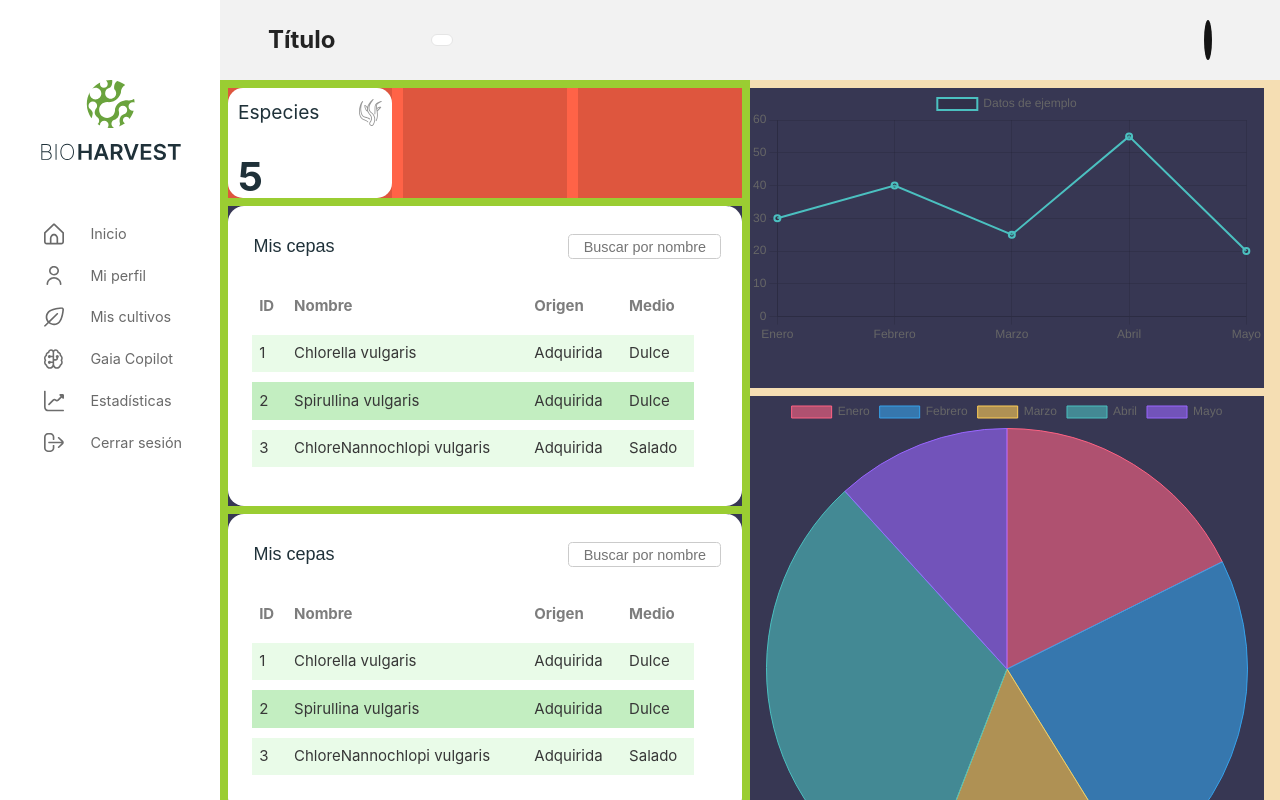
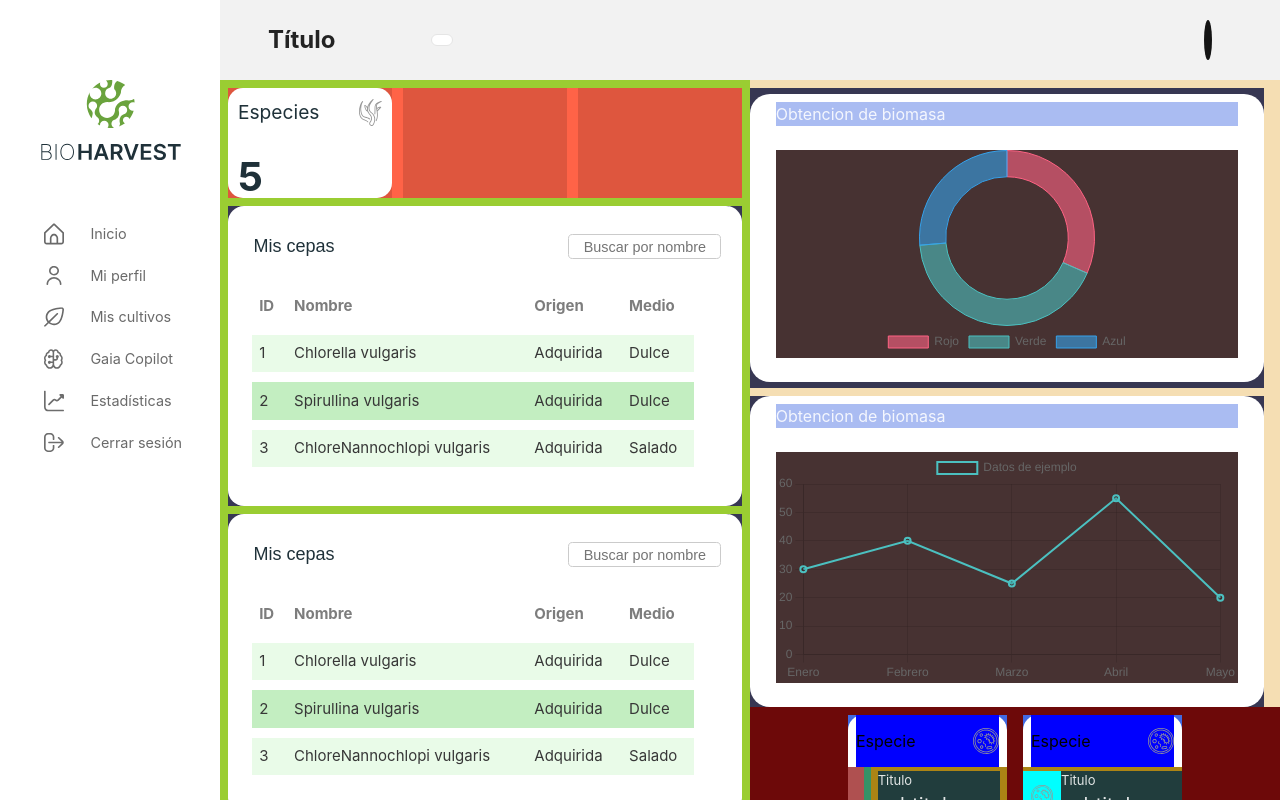
Before and after one commit to ReplacedSpace17/HackathonDMF-WebApp-Front, a React (Vite) app: page /Home in a window 1280 px wide. Built offline with nearby package versions, Linux system fonts and the light colour scheme.

Commit message:
config para pantallas pequeñas

```diff
--- /dev/null
+++ b/src/Components/CardCultivos/CardBottomCultivo.jsx
@@ -0,0 +1,37 @@
+import './infoCultivo.css';
+import React from 'react';
+
+import CultivoIcon from '../../assets/Components/Icons/cultivo.svg';
+
+function CardBottomCultivo() {
+  return (
+    <div className="containerParameters">
+     <div className="contentTop">
+        <p>Especie</p>
+        <img src={CultivoIcon} className="iconCultivoCard" />
+     </div>
+     <div className="contentCenter">
+        <div className="line"></div>
+        <div className="infoCultivo">
+         <div className="containerText">
+            <p className='titleCardEspecie'>Titulo</p>
+            <p className='valueCardEspecie'>subtitulo</p>
+         </div>
+         <div className="containerText">
+            <p className='titleCardEspecie'>Titulo</p>
+            <p className='valueCardEspecie'>subtitulo</p>
+         </div>
+         <div className="containerText">
+            <p className='titleCardEspecie'>Titulo</p>
+            <p className='valueCardEspecie'>subtitulo</p>
+         </div>
+        </div>
+     </div>
+     <div className="contentBottom">
+        <button>Obtener biomasa</button>
+     </div>
+    </div>
+  )
+}
+
+export default CardBottomCultivo;
--- /dev/null
+++ b/src/Components/CardCultivos/CardBottomParametros.jsx
@@ -0,0 +1,48 @@
+import './infoCultivo.css';
+import React from 'react';
+
+import CultivoIcon from '../../assets/Components/Icons/cultivo.svg';
+
+function CardBottomParametros() {
+   return (
+      <div className="containerParameters">
+         <div className="contentTop">
+            <p>Especie</p>
+            <img src={CultivoIcon} className="iconCultivoCard" />
+         </div>
+         <div className="contentCenter">
+
+            <div className="infoCultivo">
+               <div className="containerIconText">
+                  <img src={CultivoIcon} className="iconParametroCard" />
+                  <div className="containerText">
+                     <p className='titleCardEspecie'>Titulo</p>
+                     <p className='valueCardEspecie'>subtitulo</p>
+                  </div>
+               </div>
+               <div className="containerIconText">
+                  <img src={CultivoIcon} className="iconParametroCard" />
+                  <div className="containerText">
+                     <p className='titleCardEspecie'>Titulo</p>
+                     <p className='valueCardEspecie'>subtitulo</p>
+                  </div>
+               </div>
+               <div className="containerIconText">
+                  <img src={CultivoIcon} className="iconParametroCard" />
+                  <div className="containerText">
+                     <p className='titleCardEspecie'>Titulo</p>
+                     <p className='valueCardEspecie'>subtitulo</p>
+                  </div>
+               </div>
+
+
+            </div>
+         </div>
+         <div className="contentBottom">
+            <button>Obtener biomasa</button>
+         </div>
+      </div>
+   )
+}
+
+export default CardBottomParametros;
--- /dev/null
+++ b/src/Components/CardCultivos/infoCultivo.css
@@ -0,0 +1,82 @@
+.containerParameters{
+    width: 100%;
+    height: 100%;
+    background-color: rgb(255, 255, 255);
+    border-radius: 15px;
+    display: flex;
+    flex-direction: column;
+    align-items: center;
+}
+
+.contentTop{
+    width: 90%;
+    height: 20%;
+    display: flex;
+    flex-direction: row;
+    justify-content: space-between;
+    background-color: blue;
+    font-size: 1em;
+    align-items: center;
+    color: black;
+}
+p{
+    margin: 0;
+}
+.iconCultivoCard{
+    height: 50%;
+
+    color: black;
+}
+.contentCenter{
+    width: 100%;
+    height: 60%;
+    background-color: rgb(175, 80, 80);
+    display: flex;
+    flex-direction: row;
+}
+.line{
+    width: 8px;
+    height: 100%;
+    margin-left: 1em;
+    background-color: rgb(54, 146, 103);
+}
+.infoCultivo{
+    width: 100%;
+    height: 100%;
+    display: flex;
+    justify-content: center;
+    align-items: center;
+    flex-direction: column;
+    background-color: rgb(172, 132, 21);
+}
+.containerText{
+    width: 90%;
+    background-color: rgb(33, 61, 61);
+}
+.titleCardEspecie{
+font-size: 13px;
+}
+.valueCardEspecie{
+font-size: 20px;
+}
+.contentBottom{
+    width: 100%;
+    height: 20%;
+    background-color: rgb(59, 37, 37);
+    display: flex;
+    justify-content: center;
+    align-items: center;
+}
+
+/* containerIconText de parametros*/
+
+.containerIconText{
+    display: flex;
+    flex-direction: row;
+    width: 100%;
+    background-color: aqua;
+    align-items: center;
+}
+.iconParametroCard{
+    margin: 0.5em;
+}
--- a/src/Components/CardsInfo/style/cardEspecie.css
+++ b/src/Components/CardsInfo/style/cardEspecie.css
@@ -8,6 +8,7 @@
     background-color: var(--fondoBlanco);
     border-radius: 15px;
     border-color: 1px solid var(--contorno);
+
 }
 
 .cardEspecieTitulo{
--- a/src/Components/Graphics/Line.jsx
+++ b/src/Components/Graphics/Line.jsx
@@ -1,5 +1,6 @@
 import React, { useEffect, useRef } from 'react';
 import Chart from 'chart.js/auto';
+import './line.css'
 
 const LineChartComponent = () => {
   const chartRef = useRef(null);
@@ -40,7 +41,20 @@ const LineChartComponent = () => {
     });
   }, []);
 
-  return <canvas ref={chartRef} width="400" height="200" />;
+  return (
+
+    <div className="container">
+      <div className="containerTopGraphic">
+        <p className='titleGraphic'>Obtencion de biomasa</p>
+
+      </div>
+      <div className="containerGraphicLine">
+      <canvas ref={chartRef} className='grafico'/>
+      </div>
+
+    </div>
+  );
+
 };
 
 export default LineChartComponent;
--- a/src/Components/Graphics/Pastel.jsx
+++ b/src/Components/Graphics/Pastel.jsx
@@ -1,31 +1,29 @@
 import React, { useEffect, useRef } from 'react';
 import Chart from 'chart.js/auto';
+import './donout.css'
+// Asegúrate de tener un archivo CSS para estilizar el gráfico de dona si es necesario.
 
-const PieChartComponent = () => {
+const DonutChartComponent = () => {
   const chartRef = useRef(null);
 
   useEffect(() => {
     const ctx = chartRef.current.getContext('2d');
 
     const data = {
-      labels: ['Enero', 'Febrero', 'Marzo', 'Abril', 'Mayo'],
+      labels: ['Rojo', 'Verde', 'Azul'],
       datasets: [
         {
           label: 'Datos de ejemplo',
-          data: [30, 40, 25, 55, 20],
+          data: [30, 40, 25],
           backgroundColor: [
             'rgba(255, 99, 132, 0.6)',
+            'rgba(75, 192, 192, 0.6)',
             'rgba(54, 162, 235, 0.6)',
-            'rgba(255, 206, 86, 0.6)',
-            'rgba(75, 192, 192, 0.6)',
-            'rgba(153, 102, 255, 0.6)',
           ],
           borderColor: [
             'rgba(255, 99, 132, 1)',
+            'rgba(75, 192, 192, 1)',
             'rgba(54, 162, 235, 1)',
-            'rgba(255, 206, 86, 1)',
-            'rgba(75, 192, 192, 1)',
-            'rgba(153, 102, 255, 1)',
           ],
           borderWidth: 1,
         },
@@ -33,22 +31,34 @@ const PieChartComponent = () => {
     };
 
     const options = {
-      scales: {
-        y: {
-          display: false,
-          beginAtZero: true,
+      responsive: true,
+      maintainAspectRatio: false, // Esto evita que el gráfico mantenga una relación de aspecto fija.
+      cutout: '70%', // Controla el tamaño del agujero en el centro de la dona.
+      plugins: {
+        legend: {
+          position: 'bottom',
         },
       },
     };
 
     new Chart(ctx, {
-      type: 'pie',
+      type: 'doughnut', // Tipo de gráfico: dona
       data: data,
       options: options,
     });
   }, []);
 
-  return <canvas ref={chartRef} width="400" height="200" />;
+  return (
+    <div className="container">
+      <div className="containerTopGraphic">
+        <p className='titleGraphic'>Obtencion de biomasa</p>
+
+      </div>
+      <div className="containerGraphicDonut">
+        <canvas ref={chartRef} className="grafico" />
+      </div>
+    </div>
+  );
 };
 
-export default PieChartComponent;
+export default DonutChartComponent;
--- /dev/null
+++ b/src/Components/Graphics/donout.css
@@ -0,0 +1,23 @@
+.container {
+    border-radius: 20px;
+    width: 100%;
+    height: 100%;
+    background-color: rgb(255, 255, 255);
+    display: flex;
+    align-items: center;
+    justify-content: center;
+    position: relative;
+    flex-direction: column;
+  }
+
+  .containerGraphicDonut{
+    margin: 1.5em;
+    width: 90%;
+
+    background-color: rgb(71, 50, 50);
+    position: relative;
+  }
+  .grafico {
+    width: 45%; /* Ajusta el ancho al 100% del contenedor */
+    height: auto; /* Deja que la altura se ajuste automáticamente */
+  }
--- /dev/null
+++ b/src/Components/Graphics/line.css
@@ -0,0 +1,31 @@
+.container {
+    border-radius: 20px;
+    width: 100%;
+    height: 100%;
+    background-color: rgb(255, 255, 255);
+    display: flex;
+    align-items: center;
+    justify-content: center;
+    position: relative;
+    flex-direction: column;
+  }
+
+  .containerGraphicLine{
+    margin: 1.5em;
+    width: 90%;
+
+    background-color: rgb(71, 50, 50);
+    position: relative;
+  }
+  .grafico {
+    width: 100%; /* Ajusta el ancho al 100% del contenedor */
+    height: auto; /* Deja que la altura se ajuste automáticamente */
+  }
+
+  .containerTopGraphic{
+    width: 90%;
+    background-color: rgba(65, 105, 225, 0.445);
+    display: flex;
+    flex-direction: row;
+    margin-top: 0.5em;
+  }
--- a/src/Views/Home/Home.jsx
+++ b/src/Views/Home/Home.jsx
@@ -20,9 +20,10 @@ import Menu from '../../Components/Menu/Menu.jsx'
 import Table from '../../Components/Table/Table.jsx'
 
 import LineChartComponent from '../../Components/Graphics/Line.jsx';
-import PieChartComponent from '../../Components/Graphics/Pastel.jsx';
+import DonutChartComponent from '../../Components/Graphics/Pastel.jsx';
 
-
+import CardBottomCultivo from '../../Components/CardCultivos/CardBottomCultivo.jsx'
+import CardBottomParametros from '../../Components/CardCultivos/CardBottomParametros.jsx';
 
 function Home() {
 
@@ -87,19 +88,19 @@ function Home() {
 
                     </div>
                     <div className="sectionRight">
-
                         <div className="Graphic">
-                        <LineChartComponent />
+                            <DonutChartComponent />
                         </div>
                         <div className="Graphic">
-                        <PieChartComponent/>
+                            <LineChartComponent />
                         </div>
                         <div className="ContainerParameters">
                             <div className="CardParameters">
+                            <CardBottomCultivo/>
 
                             </div>
                             <div className="CardParameters">
-
+                            <CardBottomParametros/>
                             </div>
                         </div>
                         <div className="separator">
--- a/src/Views/Home/home.css
+++ b/src/Views/Home/home.css
@@ -51,6 +51,7 @@ justify-content: start;
 height: 100%;
     background-color: wheat;
     overflow: auto;
+
 }
 
 /*---------------------------------- SECTION IZQUIERDA -----------------------------------*/
@@ -92,6 +93,9 @@ height: 100%;
     height: auto;
     min-height: 300px;
     background-color: rgb(55, 55, 83);
+    display: flex;
+    justify-content: center;
+    align-items: center;
 }
 .ContainerParameters{
     display: flex;
```
